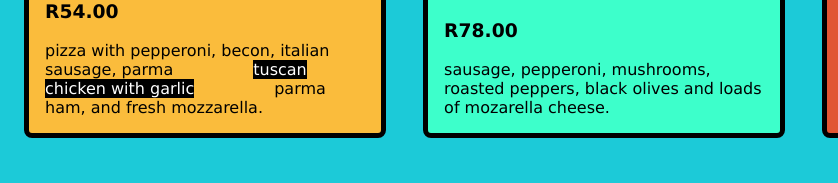
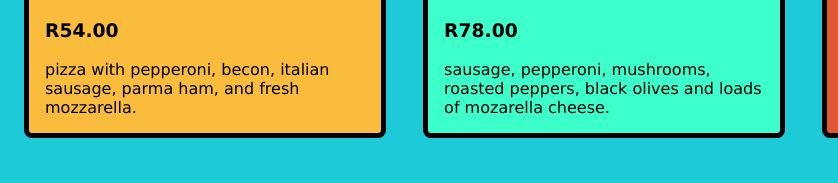
Before and after one commit to Nkosingiphile08/perfect-pizza, a plain HTML site: page index.html in a window 1280 px wide. Shown: the part 320-503 px from the top of the page, 0-838 px from the left. Drawn offline with Linux system fonts and the light colour scheme.

Commit message:
made changes on html

```diff
--- a/index.html
+++ b/index.html
@@ -19,7 +19,7 @@
             <img src="pizza (2).png" width="100">
             <h3>R54.00</h3>
             <div>
-              pizza with pepperoni, becon, italian sausage, parma<span class="special">tuscan chicken with garlic</span>parma ham, and fresh mozzarella.
+              pizza with pepperoni, becon, italian sausage, parma ham, and fresh mozzarella.
             </div>
         </div>
 
```
